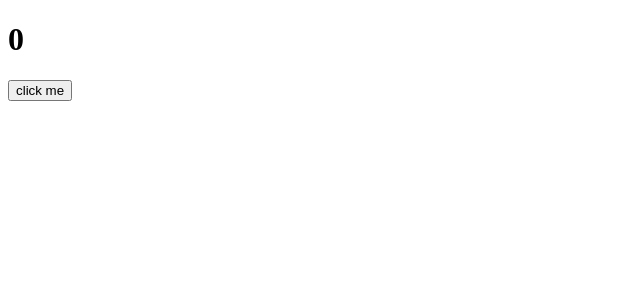
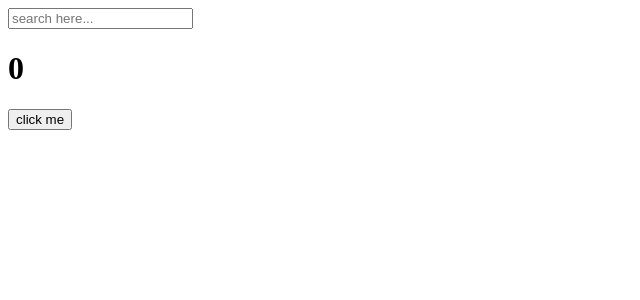
Before and after one commit to yosoyyona/React-coin-converter, a React (Create React App) app: page / in a window 1280 px wide. Shown: the top 300 px of the page, without its empty margins (0-640 px from the left). Built offline with nearby package versions, Linux system fonts and the light colour scheme.

Commit message:
useEffect 2

```diff
--- a/src/App.js
+++ b/src/App.js
@@ -2,14 +2,31 @@
 
 function App() {
   const [counter, setValue] = useState(0);
+  const [keyword, setKeyword] = useState("");
   const onClick = () => setValue((prev) => prev + 1);
-  console.log("I run all the time");
+  const onChange = (event) => setKeyword(event.target.value);
+
   useEffect(() => {
-    console.log("Call the API...");
+    console.log("I run only once.");
   }, []);
+  useEffect(() => {
+    console.log("I run when 'keyword' changes.");
+  }, [keyword]);
+  useEffect(() => {
+    console.log("I run when 'counter' changes.");
+  }, [counter]);
+  useEffect(() => {
+    console.log("I run when 'keyword' or 'counter' changes.");
+  }, [keyword, counter]);
 
   return (
     <div>
+      <input
+        value={keyword}
+        onChange={onChange}
+        type="text"
+        placeholder="search here..."
+      />
       <h1>{counter}</h1>
       <button onClick={onClick}>click me</button>
     </div>
```
